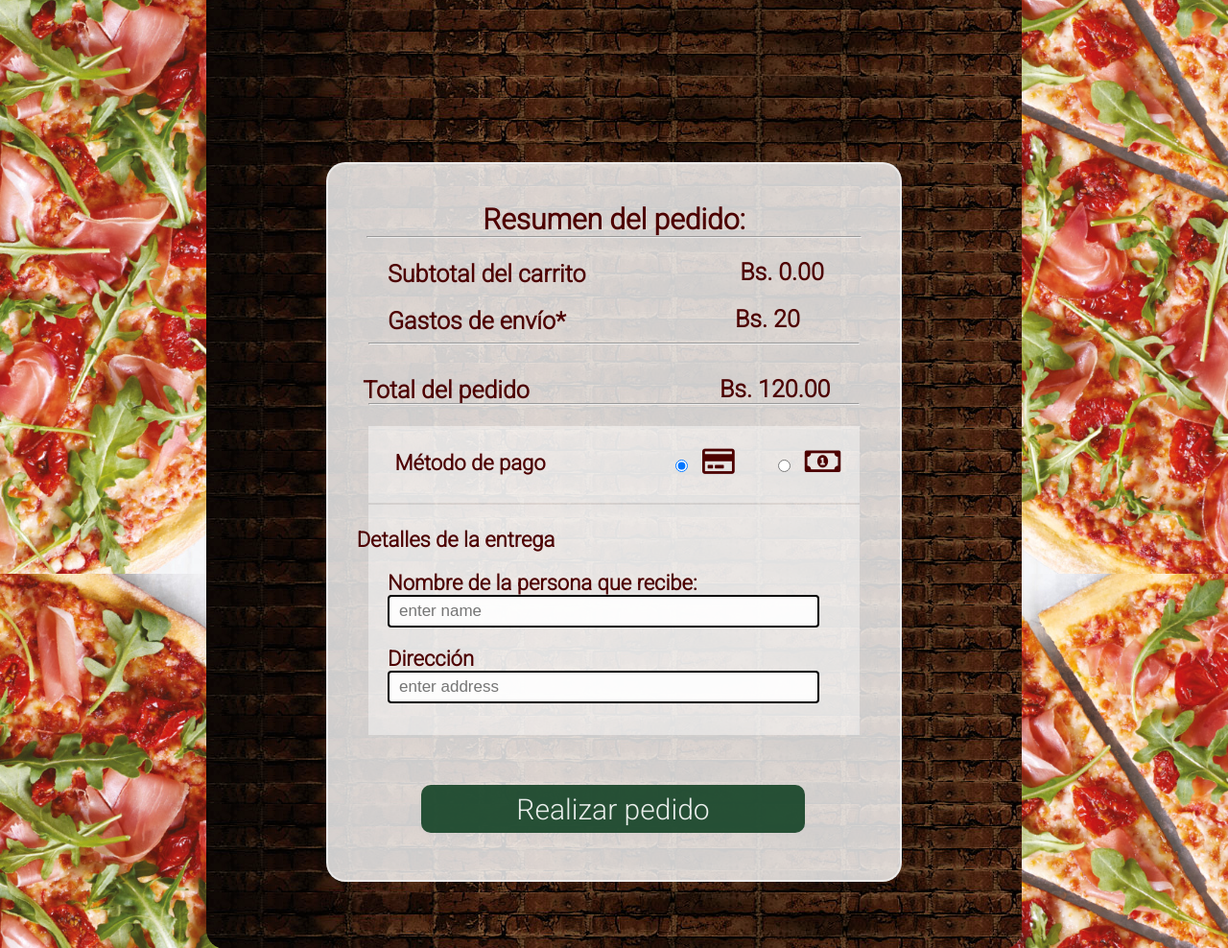
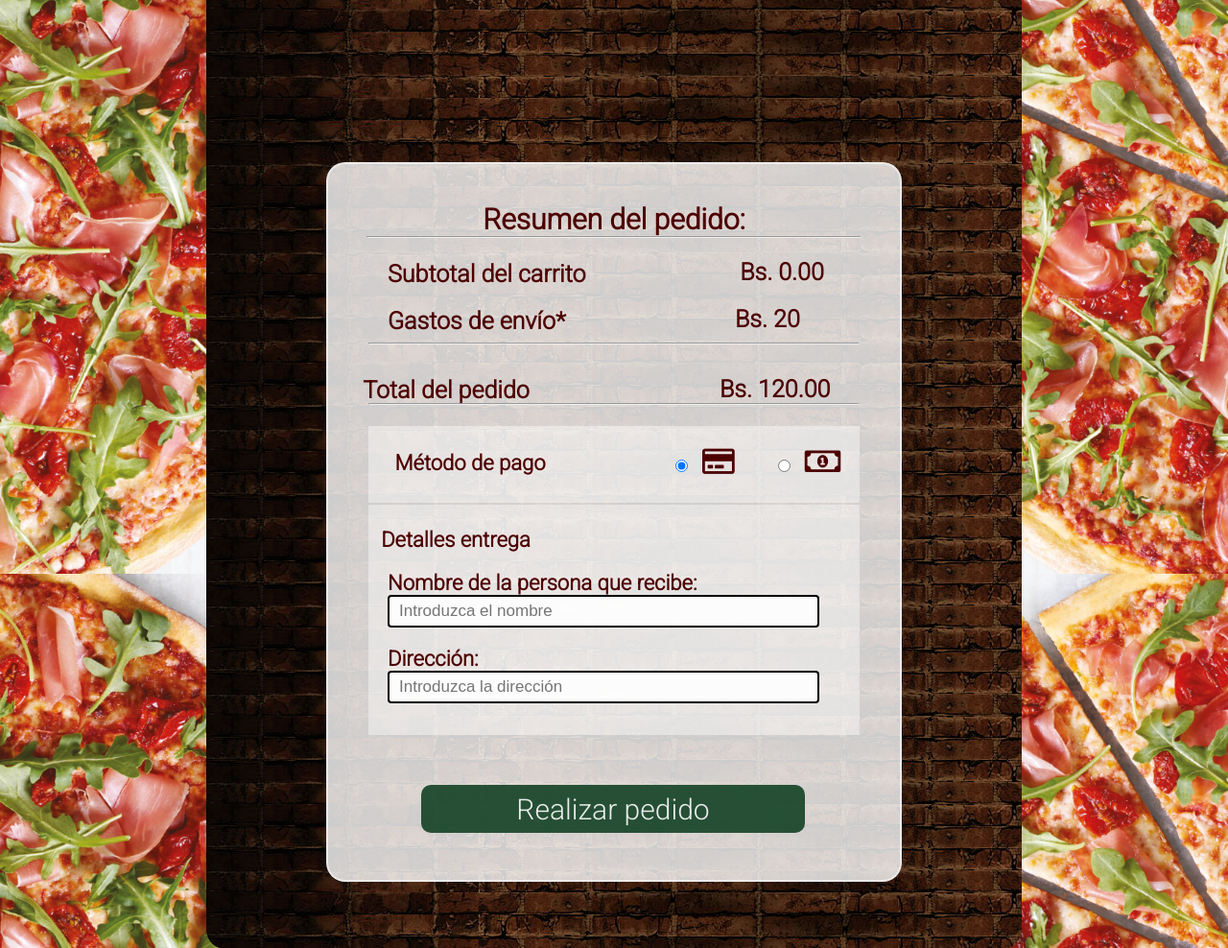
Before and after one commit to Yoryo0072/Actividad02, a PHP site: page /View/cart.php in a window 1280 px wide. Shown: the part 202-1190 px from the top of the page at 96% size. Run offline with PHP 8.4, Linux system fonts and the light colour scheme; the template is opened without the code that fills it, so the values that code supplies are empty; the visitor is signed in with stand-in values (Sample User, id 1); some libraries are stand-ins or nearby versions.

Commit message:
corrección path

```diff
--- a/Controller/login_server.php
+++ b/Controller/login_server.php
@@ -12,7 +12,7 @@
 	if (mysqli_num_rows($result) == 1) {
 		$_SESSION['username'] = $user;
 		$_SESSION['itemcount'] = 0;
-		header('location:index.php');
+		header('location:..');
 	} else {
 		echo '<script>alert("Nombre de usuario o contraseña incorrectos")</script>';
 		echo '<script>window.location="login.php"</script>';
--- a/View/cart.php
+++ b/View/cart.php
@@ -128,14 +128,14 @@
 							</tr>
 							<tr>
 								<td class="fourth">
-									<h1>Detalles de la entrega</h1>
+									<h1>Detalles entrega</h1>
 									<div class="nme">
 										<label class="label-title">Nombre de la persona que recibe: </label><br>
-										<input type="text" id="name" name="name" class="forminput" placeholder="enter name">
+										<input type="text" id="name" name="name" class="forminput" placeholder="Introduzca el nombre">
 									</div>
 									<div class="add">
-										<label class="label-title">Dirección</label><br>
-										<input type="text" id="add" name="add" class="forminput" placeholder="enter address">
+										<label class="label-title">Dirección: </label><br>
+										<input type="text" id="add" name="add" class="forminput" placeholder="Introduzca la dirección">
 									</div>
 								</td>
 							</tr>
--- a/View/profile.php
+++ b/View/profile.php
@@ -8,7 +8,7 @@
 if (isset($_POST['logout'])) {
 	session_destroy();
 	echo '<script>confirm("Se ha cerrado la sesión.");</script>';
-	echo '<script>window.location="index.php"</script>';
+	echo '<script>window.location=".."</script>';
 }
 
 require '../Config/config.php';
--- a/index.php
+++ b/index.php
@@ -44,7 +44,7 @@
     <div class="wrapper">
         <center><img class="hlogo" src="./Assets/images/logo.jpg">
             <h1 class="hungry">Prueba la<br>grandeza</h1><br>
-            <a href="pizza.php"><button type="submit" class="btnn">Explora nuestra pizza</button></a>
+            <a href="./View/pizza.php"><button type="submit" class="btnn">Explora nuestra pizza</button></a>
         </center>
         <div class="push"></div>
     </div>
```
